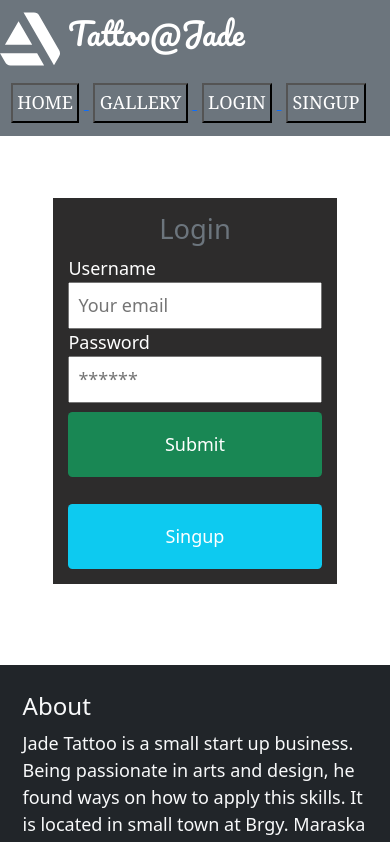
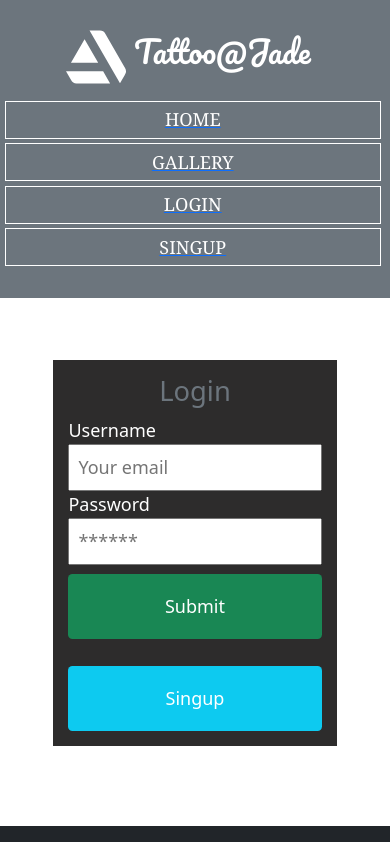
Before and after one commit to ALMA-DEV914/jade-tattoo-website, a React (Create React App) app in the folder client/: page /login in a window 390 px wide. Shown: the top 842 px of the page. Built offline with nearby package versions, Linux system fonts and the light colour scheme.

Commit message:
adjust the padding of comments

```diff
--- a/client/src/components/Header.js
+++ b/client/src/components/Header.js
@@ -10,7 +10,7 @@ const Header = () => {
   };
 
   return (
-    <header className="container-fluid bg-secondary py-2">
+    <header className="container-fluid bg-secondary py-4">
       <div className="container d-flex justify-content-between nav">
         <h1 className="text-white">
           <SiArtstation id="logo" /> Tattoo@Jade{" "}
--- a/client/src/index.css
+++ b/client/src/index.css
@@ -15,6 +15,7 @@
 }
 .navActive{
     font-family: 'Georgia', sans-serif;
+    border: none;
 
 }
 h1{
@@ -74,6 +75,7 @@ input{
       border: 5px solid #fff;
       margin: 1% auto;
   }
+
  @media screen and (max-width:575px) {
      .row{
          display: block;
@@ -81,14 +83,20 @@ input{
      .col{
          width: 100%;
      }
-     .nav{
-         display: block;
-
+     .nav .text-white{
+         width: 100%;
+         text-align: center;
      }
      .navItem{
          width: 100%;
-         margin: 0 auto;
      }
+     .navActive{
+         display: block;
+         border: 1px solid #fff;
+         width: 100%;
+
+    }
+
      .mapouter{
         position:relative;
         text-align:right;
--- a/client/src/pages/Profile.js
+++ b/client/src/pages/Profile.js
@@ -47,20 +47,20 @@ const Profile = (props) => {
 
   return (
     <div className='container'>
-      <div className="mb-1">
+      <div>
         <h2 className="text-secondary p-2 display-inline-block">
           Viewing {userParam ? `${user.username}'s` : 'your'} profile.
         </h2><br></br>
 
      <div className="row">
-        <div className="col-12 mb-3 col-lg-8">
+        <div className="col-12 col-lg-8">
           <ThoughtList
             thoughts={user.thoughts}
             title={`${user.username}'s reviews...`}
           />
         </div>
 
-    <div className="col-12 col-lg-3  mb-2">
+    <div className="col-12 col-lg-3 ">
         {userParam && (
           <button className="btn bg-success w-100" onClick={handleClick}>
             Add Friend
```
